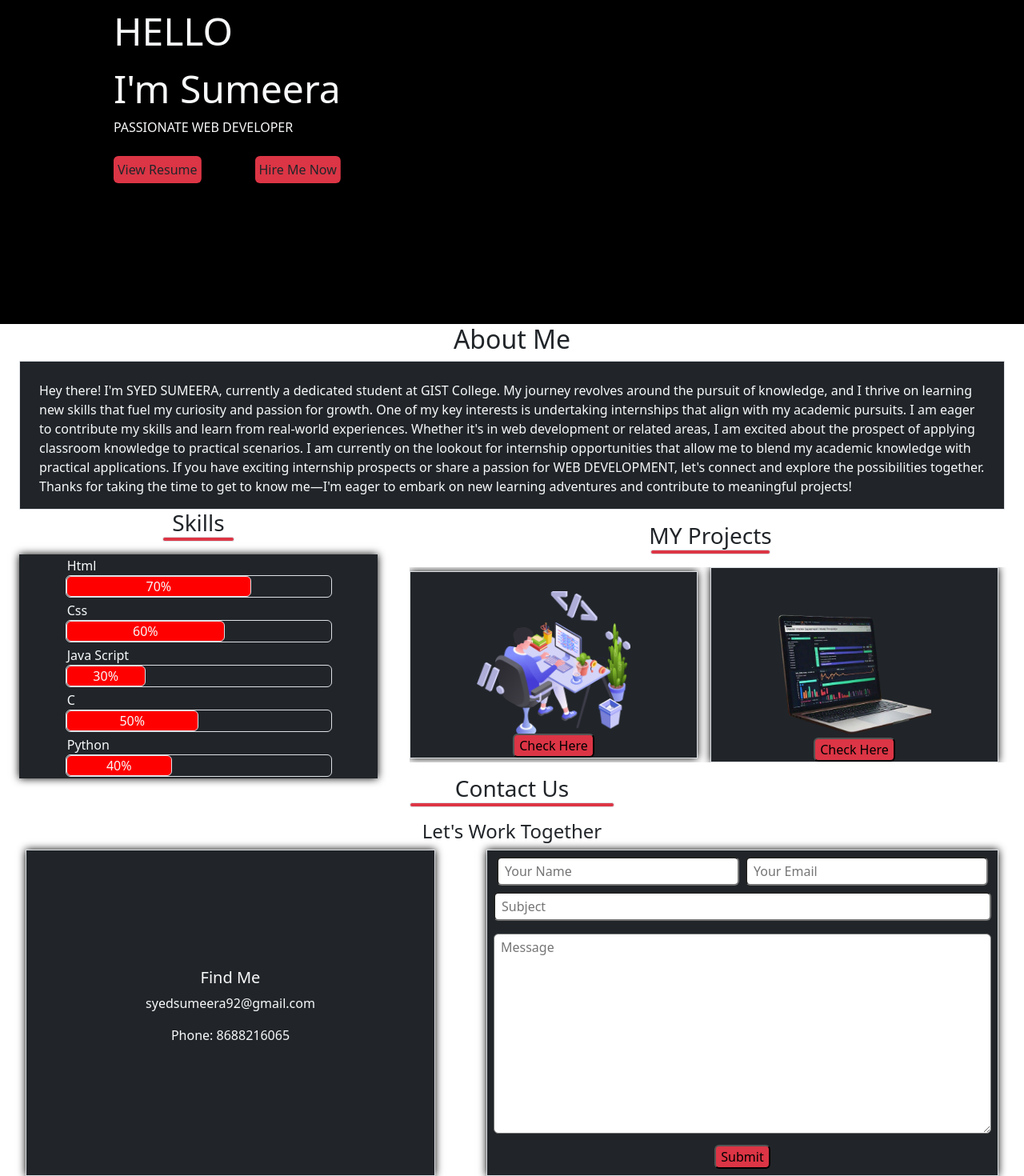
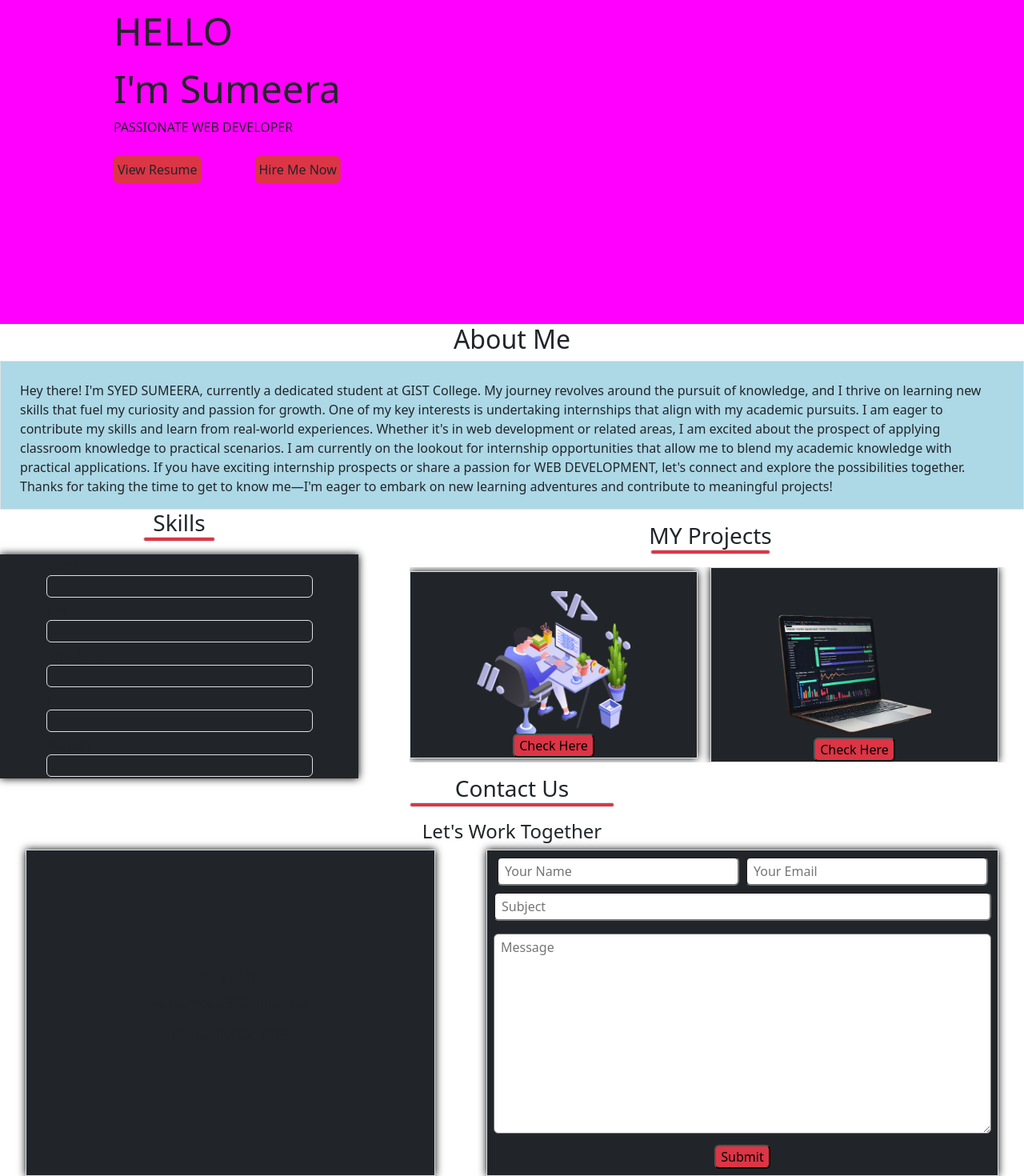
Before and after one commit to Sumeera3/My_Portfolio, a React (Create React App) app: page / in a window 1280 px wide. Shown: the part 189-1659 px from the top of the page at 80% size. Built offline with nearby package versions, Linux system fonts and the light colour scheme.

Commit message:
savechanges

```diff
--- a/src/components/About.js
+++ b/src/components/About.js
@@ -4,7 +4,7 @@ function About() {
   return (
     <>
       <h2 className='text-center'>About Me</h2>
-      <div className='About border  d-flex mx-4 justify-content-around text-light bg-dark'>
+      <div className='About border  d-flex  justify-content-around text-dark bg-dark'>
         <p className='p-4 pb-0'>Hey there! I'm SYED SUMEERA, currently a dedicated student at GIST College. My journey revolves around the pursuit of knowledge, and I thrive on learning new skills that fuel my curiosity and passion for growth.
           One of my key interests is undertaking internships that align with my academic pursuits. I am eager to contribute my skills and learn from real-world experiences. Whether it's in web development or related areas, I am excited about the prospect of applying classroom knowledge to practical scenarios.
           I am currently on the lookout for internship opportunities that allow me to blend my academic knowledge with practical applications. If you have exciting internship prospects or share a passion for WEB DEVELOPMENT, let's connect and explore the possibilities together.
--- a/src/components/Body.js
+++ b/src/components/Body.js
@@ -14,7 +14,7 @@ function Body() {
       <Header></Header>
       <div className='Body d-flex  py-0' >
         <div className=' outer-box my-auto '>
-          <div className='body-text text-light  my-auto'>
+          <div className='body-text text-dark  my-auto'>
             <p className="mb-0 About-text  ">HELLO</p>
             <p className='mb-0 About-text'>I'm Sumeera</p>
             <p className='fs-6 mb-0 text-3'>PASSIONATE WEB DEVELOPER</p>
@@ -29,10 +29,12 @@ function Body() {
           {/* <img src={myimg} alt="" className='w-100' ></img> */}
         </div>
       </div>
+      <div className='web-body m-0 p-0'>
       <About></About>
       <Skills></Skills>
       <Projects></Projects>
       <Contact></Contact>
+      </div>
 
     </>
 
--- a/src/components/Contact.js
+++ b/src/components/Contact.js
@@ -10,13 +10,13 @@ const Contact = () => {
                 <h4 className='text-center'>Let's Work Together</h4>
 
                 <div className='d-flex justify-content-around main-box'>
-                    <div className='left-box text-center  border bg-dark text-light '>
+                    <div className='left-box text-center  border bg-dark text-dark '>
                         <h5>Find Me</h5>
                         <p>syedsumeera92@gmail.com</p>
                         <p>Phone: 8688216065</p>
                     </div >
 
-                    <div className='right-box border p-2 w-50 bg-dark text-light '>
+                    <div className='right-box border p-2 w-50 bg-dark text-dark '>
                         <form className='mx-auto text-center'>
                             <div className='d-flex'>
                             <input placeholder='Your Name' className='rounded w-50 mx-1 p-1 px-2'></input>
--- a/src/components/Projects.js
+++ b/src/components/Projects.js
@@ -17,7 +17,7 @@ const Projects = () => {
               <img src={p1image} alt="error" className='w-100'></img>
             </div>
             <div className='text '>
-              <p className='text-light text-center '><h2 className='text-danger'>Personal-Portfolio</h2> Website using HTML CSS and JS </p>
+              <p className='text-dark text-center '><h2 className='text-danger'>Personal-Portfolio</h2> Website using HTML CSS and JS </p>
               </div>
               <button className='rounded bg-danger text-center project-btn mb-0'>Check Here</button>
 
@@ -29,7 +29,7 @@ const Projects = () => {
             </div>
 
             <div className='text  '>
-              <p className='text-light text-center '><h2 className='text-danger'>Expence-Tracker</h2> Website using React </p>
+              <p className='text-dark text-center '><h2 className='text-danger'>Expence-Tracker</h2> Website using React </p>
               </div>
               <button className='rounded bg-danger text-center project-btn'>Check Here</button>
           </div>
--- a/src/components/Skills.js
+++ b/src/components/Skills.js
@@ -3,9 +3,9 @@ import React from 'react'
 function Skills() {
   return (
     <>
-    <div className='technical m-0 p-0   mx-4'>
+    <div className='technical m-0 p-0 '>
         <h3 className=' mb-0 text-center'> Skills</h3><div className='pt-1 border line  rounded mb-3 mt-0 bg-danger mx-auto'></div>
-       <div className='skills text-center  bg-dark text-light px-auto'>
+       <div className='skills text-center  bg-dark text-dark px-auto'>
         <div className='skill-box'>
           <p className='skill-tittle mt-0 mb-0 text-start '>Html</p>
           <div className='rounded w-75 border  skill-bar mx-auto'>
--- a/src/components/Style.css
+++ b/src/components/Style.css
@@ -3,7 +3,7 @@
     color: red;
 }
 .Body{
-    background-color:black;
+    background-color: #FF00FF;
    width:100%;
     padding-bottom: 12%;
     padding-top: 12%;
@@ -14,13 +14,16 @@
     /* padding: 13rem 0rem 13.5rem 0rem; */
     width: fit-content;
     height: fit-content;
-    animation:animate  1s 1s 1 ease-out alternate both;
+    animation:animate  1s 1s 1 ease-in alternate both;
 
 }
 .outer-box{
-    width: 100%;
+    width: fit-content;
     margin-top: 12rem !important;
     margin-bottom: 11rem !important;
+    display: flex;
+    justify-content: center;
+    /* animation:animate  1s 1s 1 ease-out alternate both; */
     /* position: absolute; */
 }
 /* .border-img{ */
@@ -40,6 +43,7 @@
 }
 .About{
     width: fit-content;
+    background-color: #ADD8E6 !important;
     /* height: 20rem !important;
     overflow-y: auto; */
     /* margin: 2rem 0rem 0rem 7rem !important; */
@@ -265,11 +269,13 @@ textarea{
 @keyframes animate{
     from{
         display: none;
-        transform: translatex(0);
+        transform: translatex(0%);
+
     }
     to{
         display: block;
         transform: translatex(50%);
+
     }
 }
 @keyframes nav-bar{
@@ -301,6 +307,12 @@ textarea{
         opacity: 1;
     }
 }
+
+.skill-per{
+    animation: progress;
+    animation-timeline: view();
+    animation-range: entry 0% cover;
+}
 @keyframes project-img{
     from{
         transform: translatey(0);
@@ -311,3 +323,17 @@ textarea{
 
     }
 }
+@keyframes body-animation{
+    from{
+        opacity:0;
+        scale: 0.5;
+    }
+    to{
+        opacity: 1;
+        scale: 1;
+    }
+}
+.web-body{
+    /* animation: body-animation linear; */
+    animation-timeline: view();
+}
```
